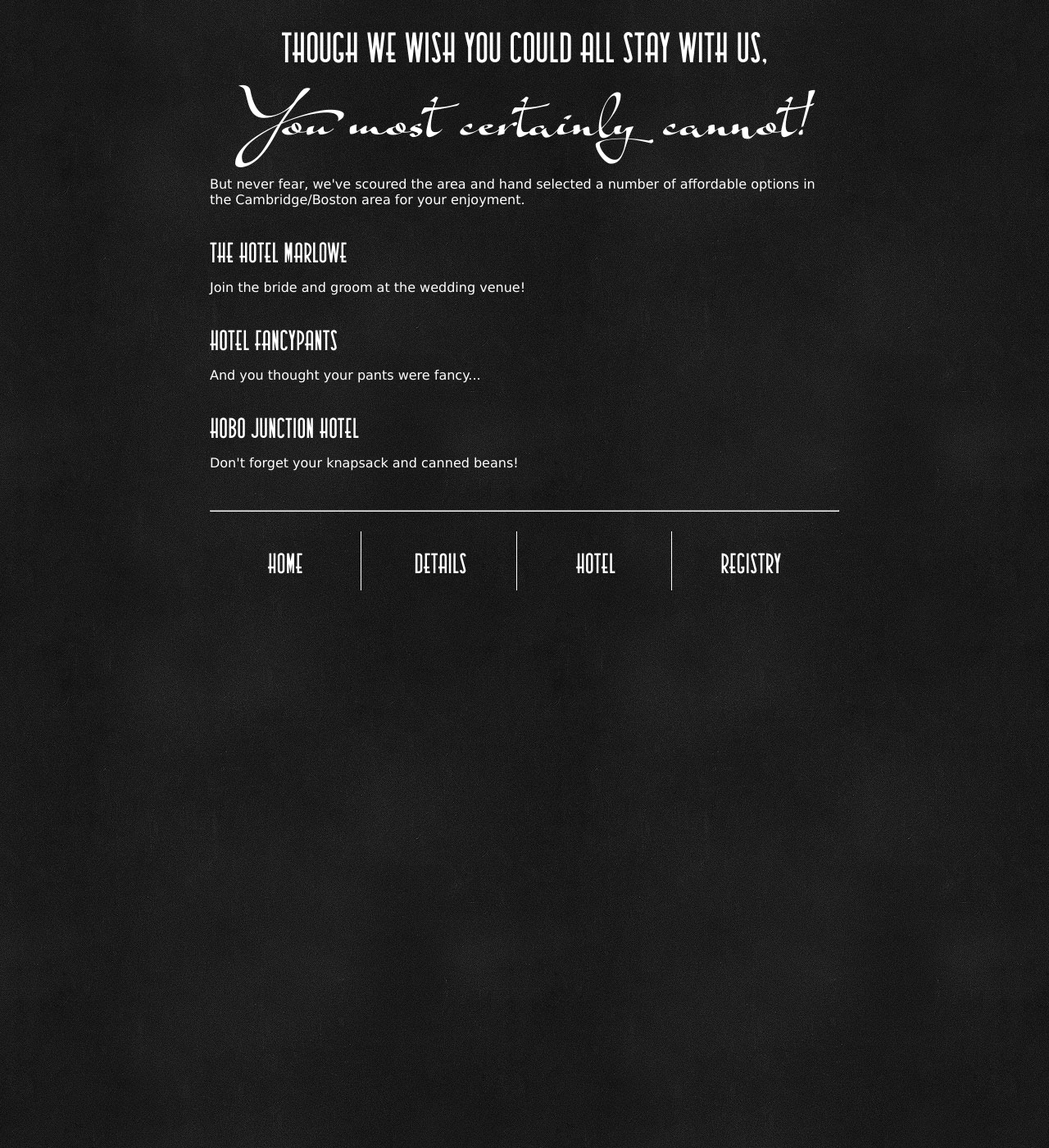
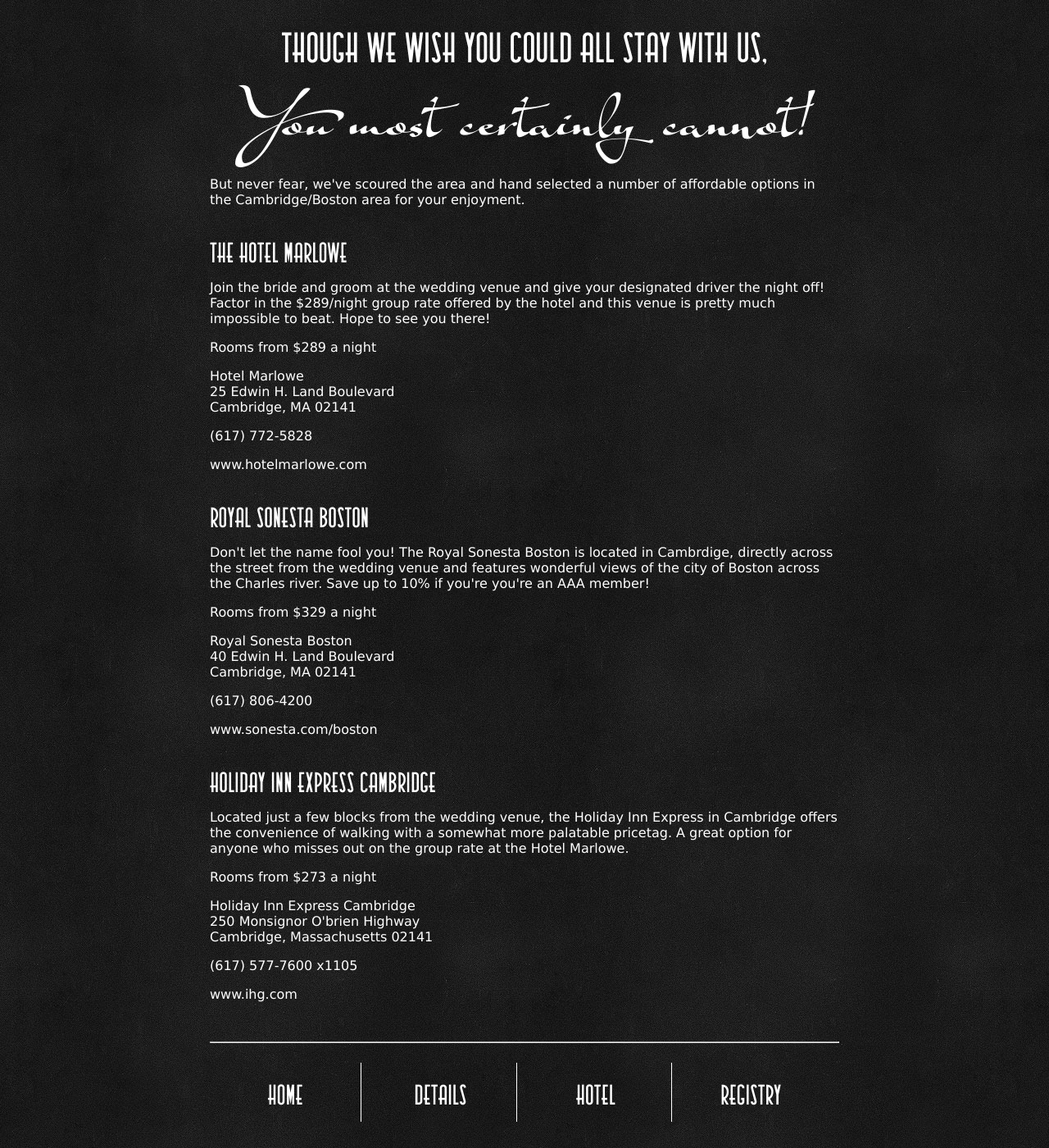
Before and after one commit to tdg5/wedding_jekyll, a Jekyll site: the page built from pages/hotel/index.html, in a window 1280 px wide and 1400 px high, scrolled down 321 px. Shown: the whole window at 82% size. Built offline with Jekyll 4.4.1, drawn with Linux system fonts in a browser that asks for light colours; Markdown is read by kramdown in place of the engine named in the settings.

Commit message:
Add much more info to hotel page

```diff
--- a/pages/hotel/index.html
+++ b/pages/hotel/index.html
@@ -12,17 +12,51 @@
 </p>
 <ul class="unadorned">
   <li>
-    <h3 class="sans-serif"><a class="unadorned" href="http://www.hotelmarlowe.com/">The Hotel Marlowe</a></h3>
-    <p class="copy">Join the bride and groom at the wedding venue!</p>
-  </li>
-  <li>
-    <h3 class="sans-serif">Hotel Fancypants</h3>
+    <h3 class="sans-serif">
+      <a class="unadorned" href="http://www.hotelmarlowe.com/">The Hotel Marlowe</a>
+    </h3>
     <p class="copy">
-      And you thought your pants were fancy...
+      Join the bride and groom at the wedding venue and give your designated
+      driver the night off! Factor in the $289/night group rate offered by the
+      hotel and this venue is pretty much impossible to beat. Hope to see you
+      there!
+    </p>
+    <p class="copy">Rooms from $289 a night</p>
+    <p class="copy">Hotel Marlowe<br>25 Edwin H. Land Boulevard<br>Cambridge, MA 02141</p>
+    <p class="copy">(617) 772-5828</p>
+    <p class="copy">
+      <a href="http://www.hotelmarlowe.com" class="unadorned" target="_blank">www.hotelmarlowe.com</a>
     </p>
   </li>
   <li>
-    <h3 class="sans-serif">Hobo Junction Hotel</h3>
-    <p class="copy">Don't forget your knapsack and canned beans!</p>
+    <h3 class="sans-serif">Royal Sonesta Boston</h3>
+    <p class="copy">
+      Don't let the name fool you! The Royal Sonesta Boston is located in
+      Cambrdige, directly across the street from the wedding venue and features
+      wonderful views of the city of Boston across the Charles river. Save up to
+      10% if you're you're an AAA member!
+    </p>
+    <p class="copy">Rooms from $329 a night</p>
+    <p class="copy">Royal Sonesta Boston<br>40 Edwin H. Land Boulevard<br>Cambridge, MA 02141</p>
+    <p class="copy">(617) 806-4200</p>
+    <p class="copy">
+      <a href="http://www.sonesta.com/boston" class="unadorned"
+      target="_blank">www.sonesta.com/boston</a>
+    </p>
+  </li>
+  <li>
+    <h3 class="sans-serif">Holiday Inn Express Cambridge</h3>
+    <p class="copy">
+      Located just a few blocks from the wedding venue, the
+      Holiday Inn Express in Cambridge offers the convenience of walking with a
+      somewhat more palatable pricetag. A great option for anyone who misses out
+      on the group rate at the Hotel Marlowe.
+  </p>
+  <p class="copy">Rooms from $273 a night</p>
+  <p class="copy">Holiday Inn Express Cambridge<br>250 Monsignor O'brien Highway<br>Cambridge, Massachusetts 02141</p>
+  <p class="copy">(617) 577-7600 x1105<p>
+  <p class="copy">
+    <a href="https://www.ihg.com/holidayinnexpress/hotels/us/en/cambridge/boscb/hoteldetail" class="unadorned" target="_blank">www.ihg.com</a>
+  </p>
   </li>
 </ul>
```
